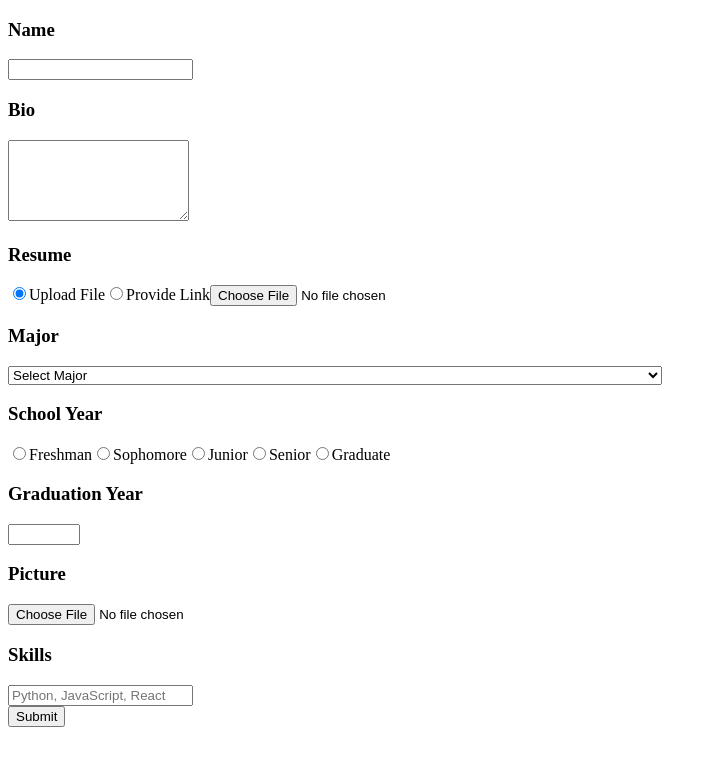
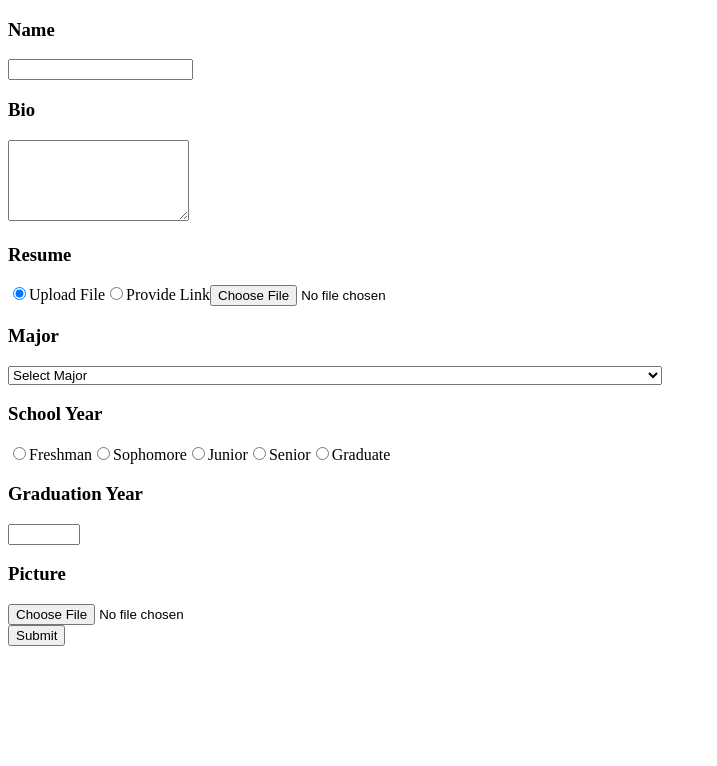
Before and after one commit to IEEE-UCF/Member-Resume-Database, a Next.js app in the folder client/rdi/: page / in a window 1280 px wide. Shown: the top 766 px of the page, without its empty margins (0-717 px from the left). Built offline with nearby package versions, Linux system fonts and the light colour scheme.

Commit message:
start dynamic skills input

```diff
--- a/client/rdi/src/app/components/Form.tsx
+++ b/client/rdi/src/app/components/Form.tsx
@@ -7,6 +7,7 @@ interface Experience {
     title: string,
     responsibilities: string
 }
+
 
 interface Education {
     name: string,
@@ -65,15 +66,20 @@ const Form = () => {
         skills: []
     })
 
-    const handleSubmit = (event: React.FormEvent) => {
-        event.preventDefault()
-        console.log(formData)
-    }
-
     const handleChange = (event: ChangeEvent<HTMLInputElement | HTMLTextAreaElement | HTMLSelectElement>) => {
         const name = event.target.name
         const value = event.target.value
         setFormData((prev) => ({...prev, [name]: value}))
+    }
+
+    const handleArray = (event: React.FormEvent, array: any[]) => {
+        event?.preventDefault()
+        console.log(typeof array)
+    }
+
+    const handleSubmit = (event: React.FormEvent) => {
+        event.preventDefault()
+        // console.log(formData)
     }
 
     return (
@@ -244,18 +250,27 @@ const Form = () => {
                 </div>
 
                 <div className="input skills">
-                    <h3>Skills</h3>
+                    {/* <h3>Skills</h3>
                     <input
                         type="text"
-                        placeholder="Python, JavaScript, React"
-                        onChange={(e) => {
-                            const skillsArray = e.target.value
-                                .split(',')
-                                .map(skill => skill.trim())
-                                .filter(skill => skill.length > 0)
-                            setFormData(prev => ({...prev, skills: skillsArray}))
-                        }}
+                        name={`skills.${formData.skills.length}`}
+                        value={formData.skills[formData.skills.length]}
+                        onChange={handleChange}
                     />
+                    <button
+                        onClick={()}
+                    /> */}
+
+                    {formData.skills.map((skill, index) => {
+                        return(
+                            <input
+                                type="text"
+                                name={`skills.${index}`}
+                                value={formData.skills[index]}
+                                onChange={handleChange}
+                            />
+                        )
+                    })}
                 </div>
 
                 <button type="submit">Submit</button>
```
